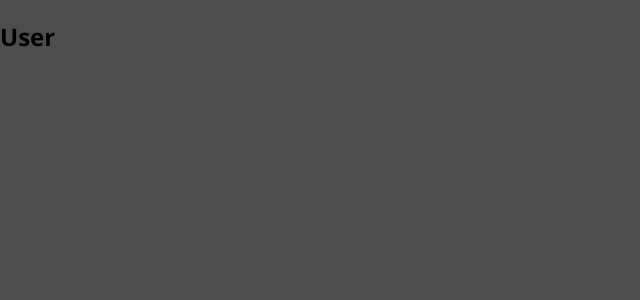
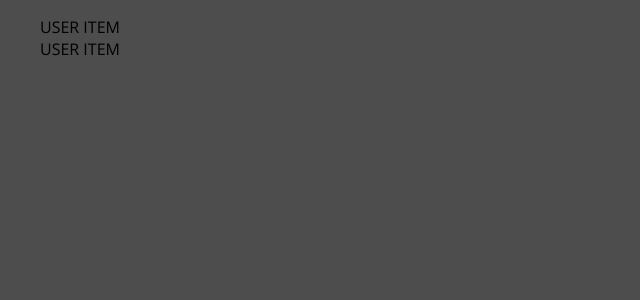
Before and after one commit to edignot/firstMERNapp, a React (Create React App) app: page / in a window 1280 px wide. Shown: the top 300 px of the page, without its empty margins (0-640 px from the left). Built offline with nearby package versions, Linux system fonts and the light colour scheme.

Commit message:
Basic component structure

```diff
--- a/src/App.js
+++ b/src/App.js
@@ -1,6 +1,6 @@
 import React from 'react';
 import { Route, Redirect, Switch } from 'react-router-dom';
-import Users from './user/pages/Users';
+import Users from './user/pages/pages/Users';
 import NewPlace from './places/pages/NewPlace';
 
 function App() {
--- a/src/user/pages/Users.js
+++ /dev/null
@@ -1,11 +0,0 @@
-import React from 'react';
-
-const Users = () => {
-    return (
-        <div>
-            <h2>User</h2>
-        </div>
-    );
-};
-
-export default Users;
--- /dev/null
+++ b/src/user/pages/components/UserItem.js
@@ -0,0 +1,8 @@
+import React from 'react';
+import './UserItem.css';
+
+const UserItem = () => {
+    return <section>USER ITEM</section>;
+};
+
+export default UserItem;
--- /dev/null
+++ b/src/user/pages/components/UsersList.js
@@ -0,0 +1,22 @@
+import React from 'react';
+import './UsersList.css';
+import UserItem from './UserItem';
+
+const UsersList = (props) => {
+    if (props.users.length === 0) {
+        return (
+            <div className='center'>
+                <h2>No users found.</h2>
+            </div>
+        );
+    }
+    return (
+        <ul>
+            {props.users.map((user) => (
+                <UserItem key={user.id} user={user} />
+            ))}
+        </ul>
+    );
+};
+
+export default UsersList;
--- /dev/null
+++ b/src/user/pages/pages/Users.js
@@ -0,0 +1,22 @@
+import React from 'react';
+import UsersList from '../components/UsersList';
+
+const Users = () => {
+    const USERS = [
+        {
+            name: 'name1',
+            id: 1,
+            img: 'url1',
+            placeCount: 1,
+        },
+        {
+            name: 'name2',
+            id: 2,
+            img: 'url2',
+            placeCount: 2,
+        },
+    ];
+    return <UsersList users={USERS} />;
+};
+
+export default Users;
```
Also changed, not shown: src/user/pages/components/UserItem.css (added), src/user/pages/components/UsersList.css (added).
